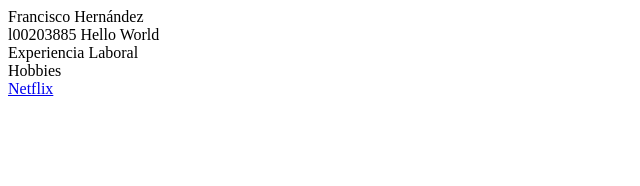
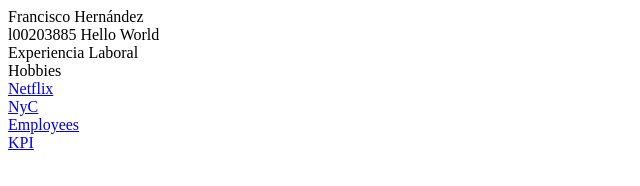
Before and after one commit to FranciscoJHernandezP/FranciscoJHernandezP.github.io, a plain HTML site: page index.html in a window 1280 px wide. Shown: the whole page, without its empty margins (0-640 px from the left). Drawn offline with Linux system fonts and the light colour scheme.

Commit message:
Agregamos ligas a otros repos

```diff
--- a/index.html
+++ b/index.html
@@ -13,7 +13,8 @@
         </div>
         <div>
             <a href = "https://github.com/FranciscoJHernandezP/Proy_Netflix.git">Netflix </a><br>
-            <a href = "Dos"> </a><br>
-        </div>
+            <a href = "https://github.com/FranciscoJHernandezP/Proy_Netflix.git">NyC </a><br>
+            <a href = "https://github.com/FranciscoJHernandezP/Proy_Netflix.git">Employees </a><br>
+            <a href = "https://github.com/FranciscoJHernandezP/Proy_Netflix.git">KPI </a><br>        </div>
     </body>
 </html>
```
